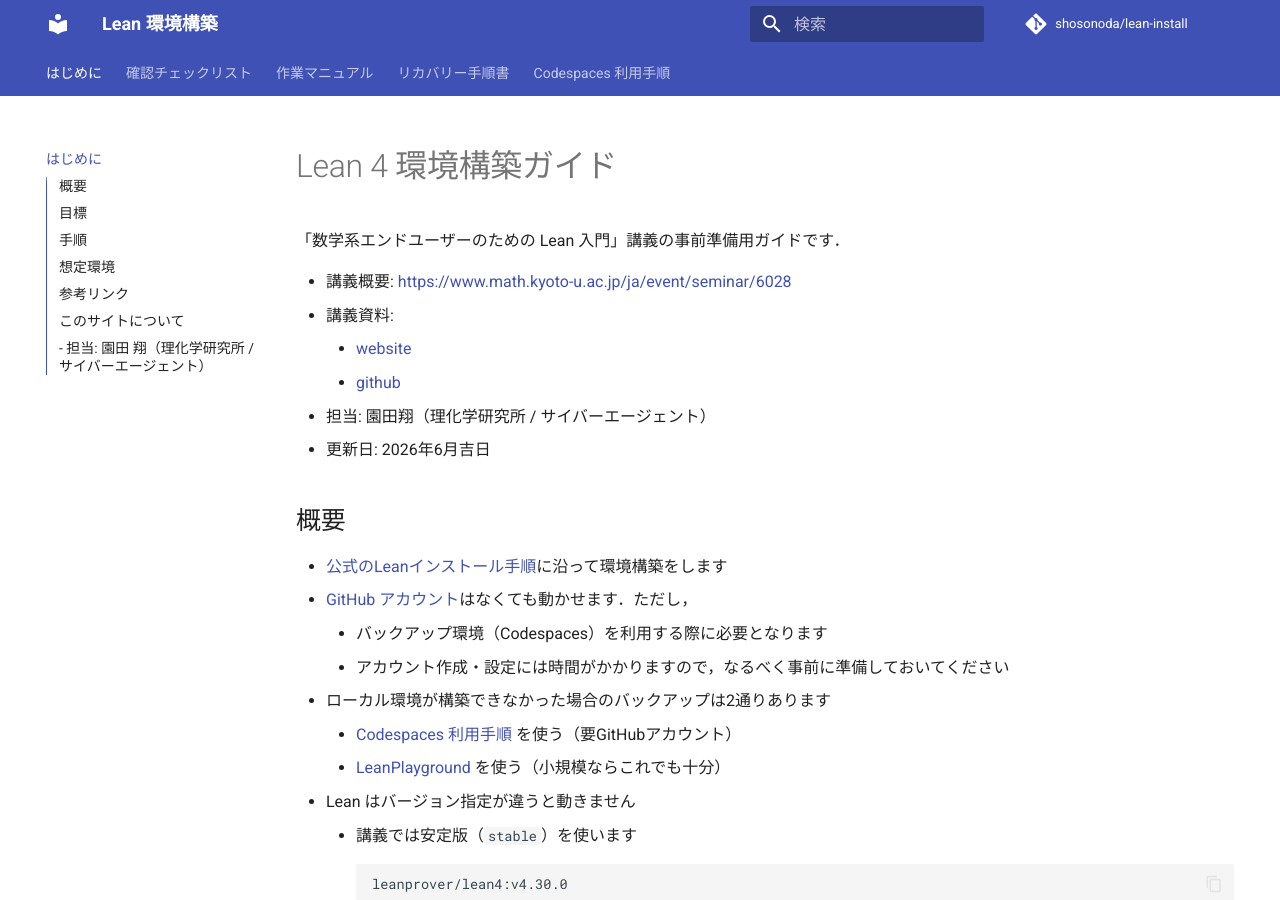
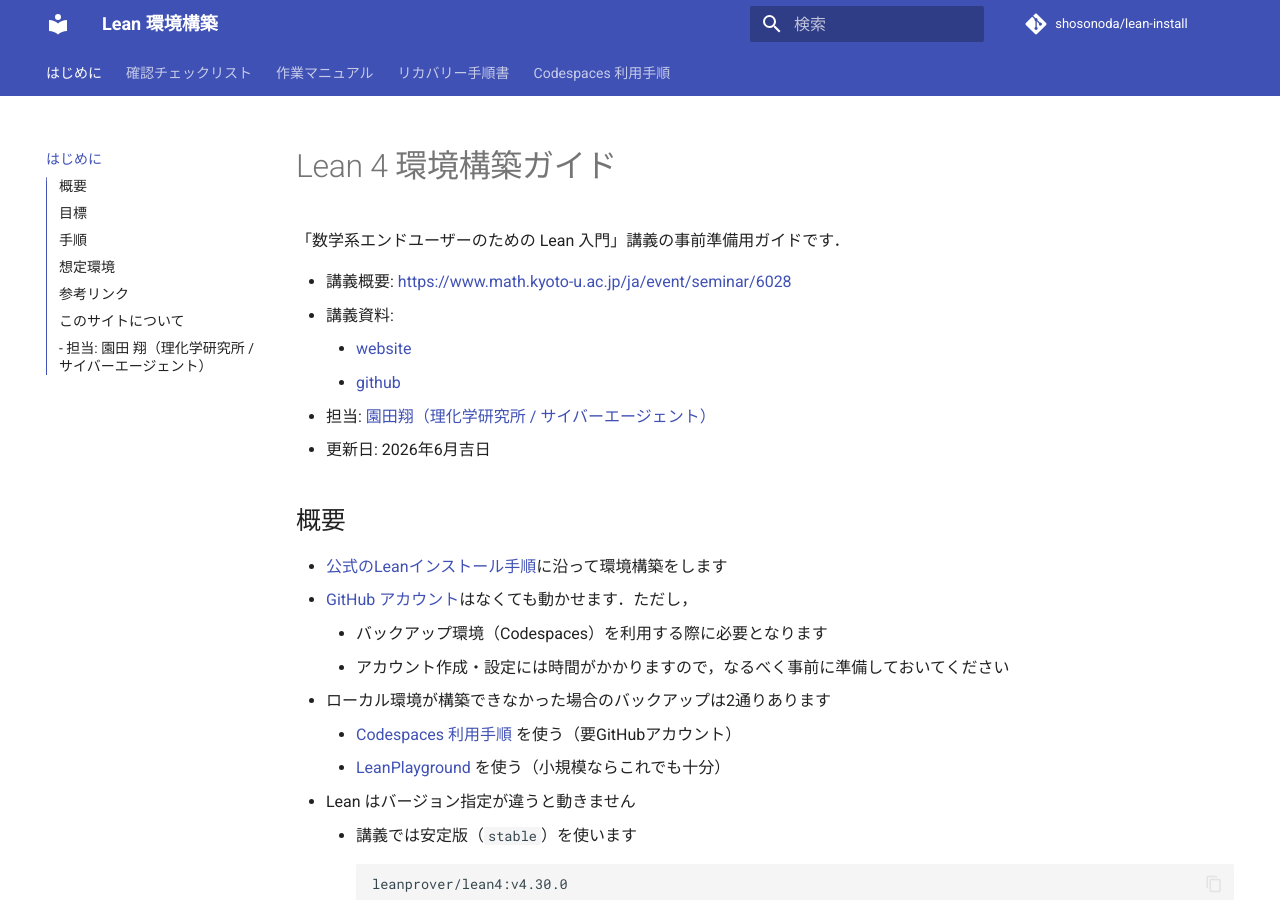
Before and after one commit to shosonoda/lean-install, an MkDocs documentation site: the page built from docs/index.md, in a window 1280 px wide and 900 px high. Built offline with MkDocs 1.6.1 and Material for MkDocs 9.7.7, drawn with Linux system fonts in a browser that asks for light colours; comment, search, counter and statistics services are not loaded; part of the change alters nothing that is shown.

Commit message:
Sync public docs from lean-install-dev (a084966)

```diff
--- a/docs/index.md
+++ b/docs/index.md
@@ -6,7 +6,7 @@
 - 講義資料:
     - [website](https://shosonoda.github.io/lean-math-note/)
     - [github](https://github.com/shosonoda/lean-math-note/)
-- 担当: 園田翔（理化学研究所 / サイバーエージェント）
+- 担当: [園田翔（理化学研究所 / サイバーエージェント）](https://sites.google.com/view/shosonoda/home)
 - 更新日: 2026年6月吉日
 
 ## 概要
```
